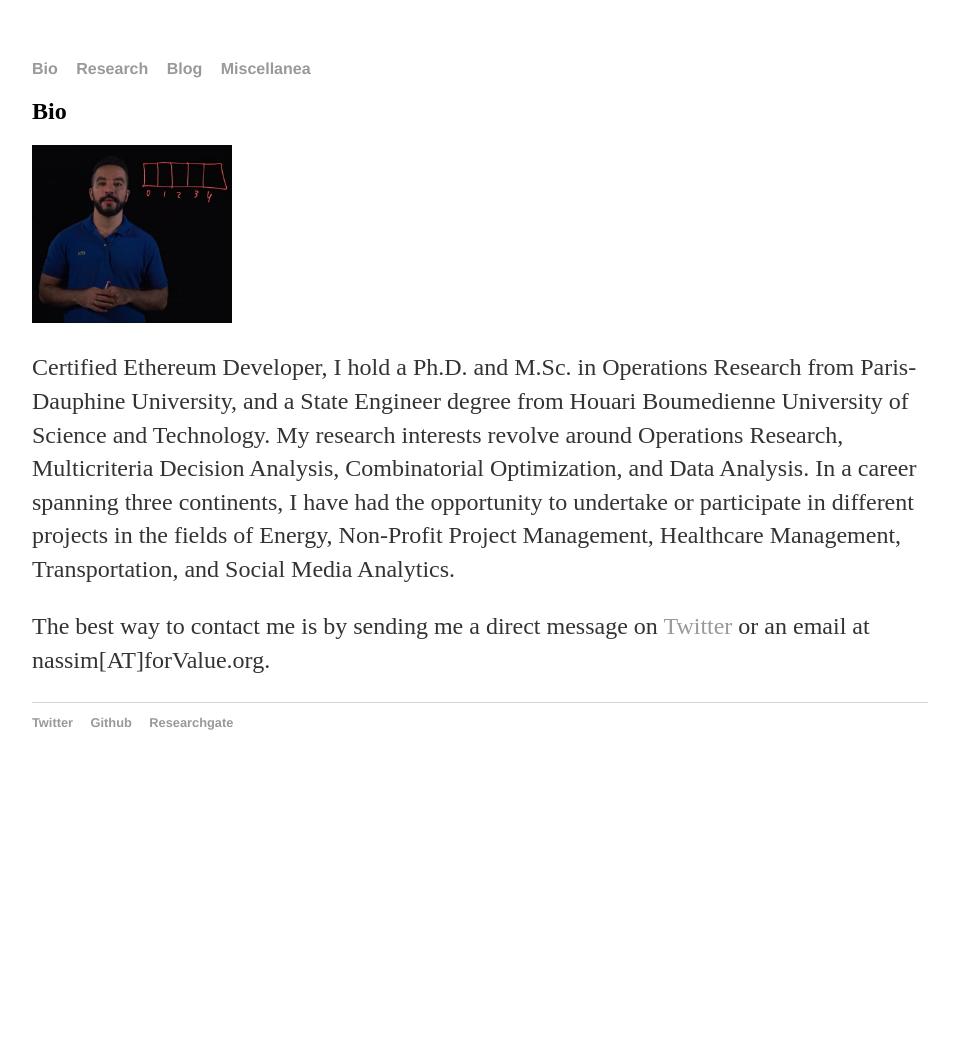
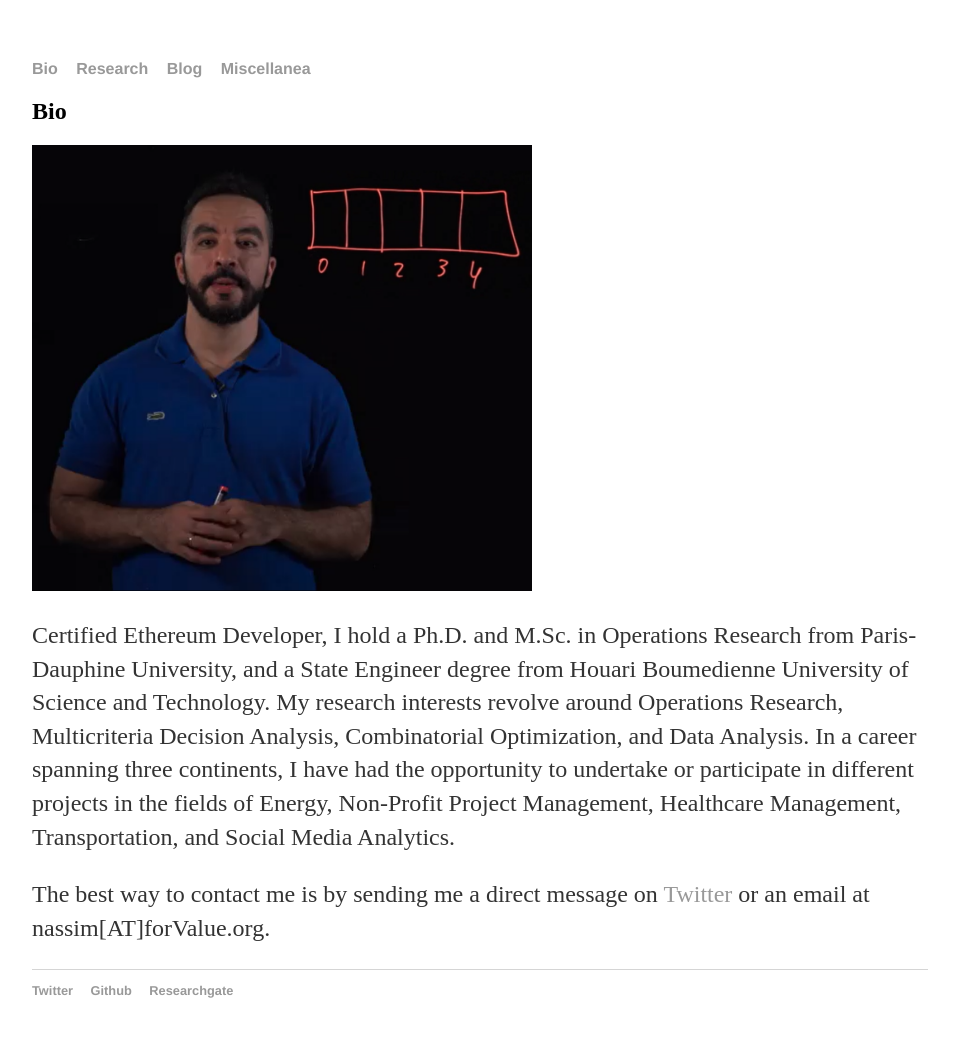
Before and after one commit to ndehouche/ndehouche.github.io, a Jekyll site: the page built from index.html, in a window 1280 px wide. Shown: the whole page, without its empty margins (160-1119 px from the left). Built offline with Jekyll 4.4.1, drawn with Linux system fonts in a browser that asks for light colours; before the commit the page ends 900 px from its top, so only the background shows below that.

Commit message:
Update index.html

```diff
--- a/index.html
+++ b/index.html
@@ -4,7 +4,7 @@
 ---
 <div class="blurb">
 	<h2>Bio</h2>
-	<img src="nd.png" alt="Nassim Dehouche" width="200">
+	<img src="nd.png" alt="Nassim Dehouche" width="500">
 	      <p>Certified Ethereum Developer, I hold a Ph.D. and M.Sc. in Operations Research from Paris-Dauphine University, and a State Engineer degree from Houari Boumedienne University of Science and Technology. My research interests revolve around Operations Research, Multicriteria Decision Analysis, Combinatorial Optimization, and Data Analysis. In a career spanning three continents, I have had the opportunity to undertake or participate in different projects in the fields of Energy, Non-Profit Project Management, Healthcare Management, Transportation, and Social Media Analytics.</p>
 </div><!-- /.blurb -->
 
```
